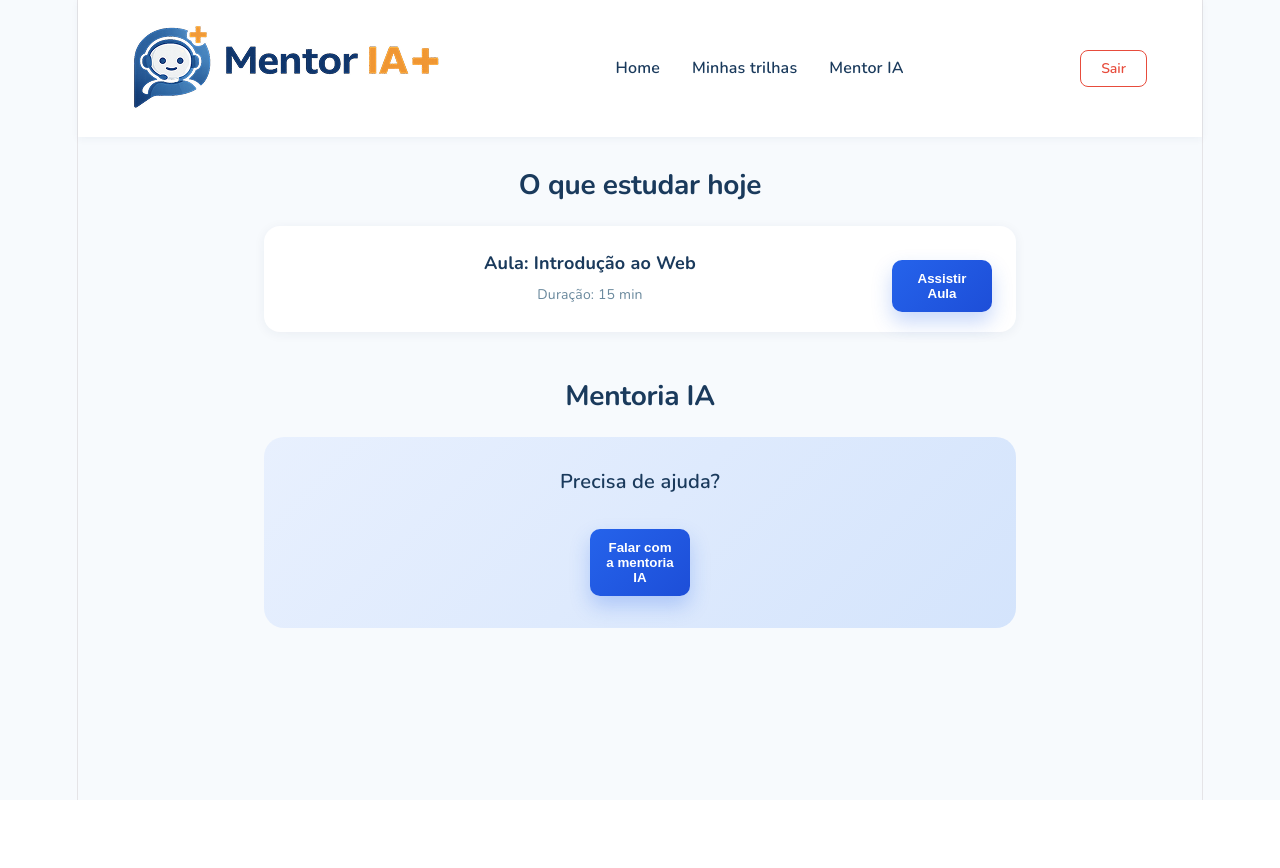
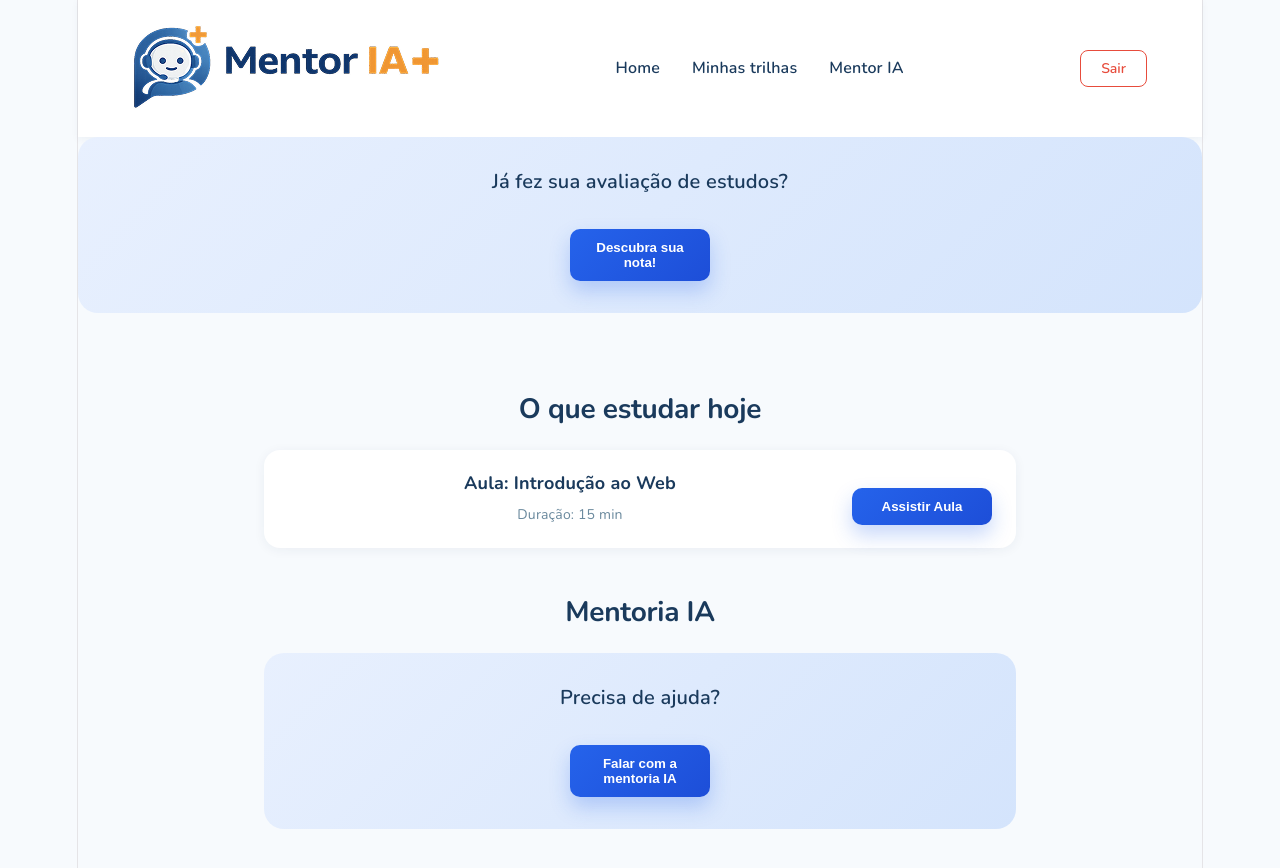
Before and after one commit to saints-gabriel/frontMentorIA, a React (Vite) app: page /home in a window 1280 px wide. Shown: the top 868 px of the page. Before the commit the page ends 800 px from the top, so only its background shows below. Built offline with nearby package versions, Linux system fonts and the light colour scheme.

Commit message:
fix: button size + study test placeholder

```diff
--- a/src/components/Header.jsx
+++ b/src/components/Header.jsx
@@ -8,6 +8,7 @@ export const Header = () => {
     const handleLogout = () => {
     const confirmLogout = window.confirm('Tem certeza que deseja sair?');
 
+    localStorage.removeItem('authToken');
     navigate('/login');
 };
     return (
--- a/src/pages/ContentPage.jsx
+++ b/src/pages/ContentPage.jsx
@@ -90,11 +90,11 @@ export default function LearningTrail() {
           <div className={styles.progressBar}>
             <div
               className={styles.progress}
-              style={{ width: "40%" }}
+              style={{ width: "0%" }}
             />
           </div>
 
-          <span>40% concluído</span>
+          <span>0% concluído</span>
         </div>
         <Button
           className={styles.buttonCenter}
--- a/src/pages/ContentPage.module.css
+++ b/src/pages/ContentPage.module.css
@@ -122,7 +122,7 @@
 
 .videoPlayer{
     width:100%;
-    height: 100%;
+    height: 420px;
     max-height: 100%;
     max-width:100%;
     border-radius:12px;
--- a/src/pages/HomePage.jsx
+++ b/src/pages/HomePage.jsx
@@ -22,8 +22,19 @@ const HomePage = () => {
   return (
     <div className={styles.page}>
       <Header/>
+
+      <section className={styles.section}>
+        <div className={styles.cardMentoria}>
+            <p className={styles.mentoriaTexto}>Já fez sua avaliação de estudos?</p>
+            <Button
+              variant="primary"
+              onClick={handleFalarMentor}
+            >
+              Descubra sua nota!
+            </Button>
+          </div>
+      </section>
       <main className={styles.main}>
-        {/* Seção "O que estudar hoje" */}
         <section className={styles.section}>
           <h2 className={styles.sectionTitle}>O que estudar hoje</h2>
 
--- a/src/styles/Globals.module.css
+++ b/src/styles/Globals.module.css
@@ -140,7 +140,7 @@ body {
 }
 
 .button{
-  max-width: 100px;
+  max-width: 140px;
   width: 100%;
   margin-top: 14px;
   padding: 11px 14px;
```
